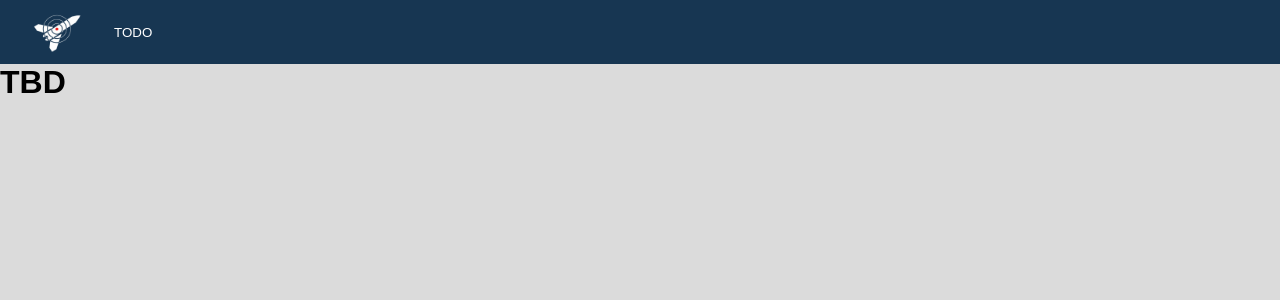
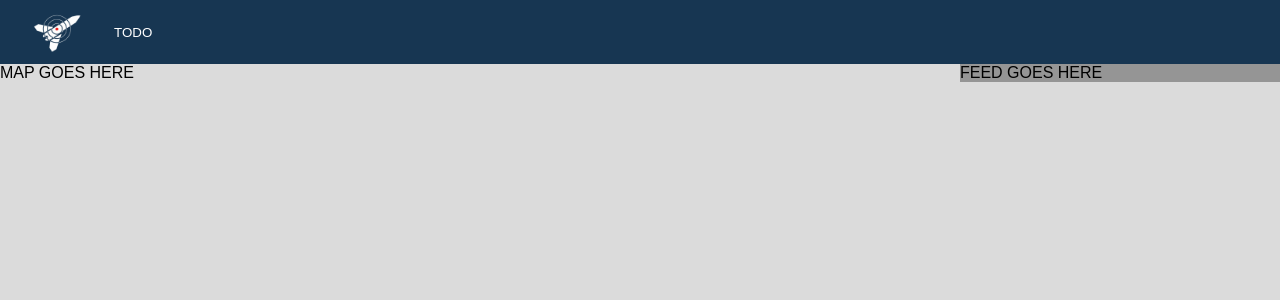
Before and after one commit to Prompt-chill/gotham-frontend, a React (Vite) app: page / in a window 1280 px wide. Shown: the top 300 px of the page. Built offline with nearby package versions, Linux system fonts and the light colour scheme.

Commit message:
Add alerts feed component to website

```diff
--- a/src/components/App/App.css
+++ b/src/components/App/App.css
@@ -1,4 +1,5 @@
 .appMount {
+    display: flex;
     width: 100%;
 }
 
--- a/src/components/App/App.tsx
+++ b/src/components/App/App.tsx
@@ -1,11 +1,14 @@
 import './App.css'
+import Feed from '../Feed/Feed.js'
+import MapOverlay from '../MapOverlay/MapOverlay.js'
 
 function App() {
 
   return (
     <>
     <div className="appMount">
-      <h1>TBD</h1>
+      <MapOverlay />
+      <Feed />
     </div>
     </>
   )
--- /dev/null
+++ b/src/components/Feed/Feed.css
@@ -0,0 +1,4 @@
+.FeedContainer {
+    width: 25%;
+    background-color: rgb(149, 149, 149);
+}
--- /dev/null
+++ b/src/components/Feed/Feed.tsx
@@ -0,0 +1,14 @@
+import './Feed.css'
+
+function Feed() {
+
+  return (
+    <>
+    <div className='FeedContainer'>
+      FEED GOES HERE
+    </div>
+    </>
+  )
+}
+
+export default Feed
--- /dev/null
+++ b/src/components/MapOverlay/MapOverlay.css
@@ -0,0 +1,3 @@
+.mapOvelayContainer {
+    width: 75%;
+}
--- /dev/null
+++ b/src/components/MapOverlay/MapOverlay.tsx
@@ -0,0 +1,14 @@
+import './MapOverlay.css'
+
+function MapOverlay() {
+
+  return (
+    <>
+    <div className='mapOvelayContainer'>
+      MAP GOES HERE
+    </div>
+    </>
+  )
+}
+
+export default MapOverlay
--- a/src/main.tsx
+++ b/src/main.tsx
@@ -1,6 +1,6 @@
 import React from 'react'
 import ReactDOM from 'react-dom/client'
-import App from './components/App/App.tsx'
+import App from './components/App/App.js'
 import NavBar from './components/NavBar/NavBar.js'
 import './styles/index.css'
 
```
